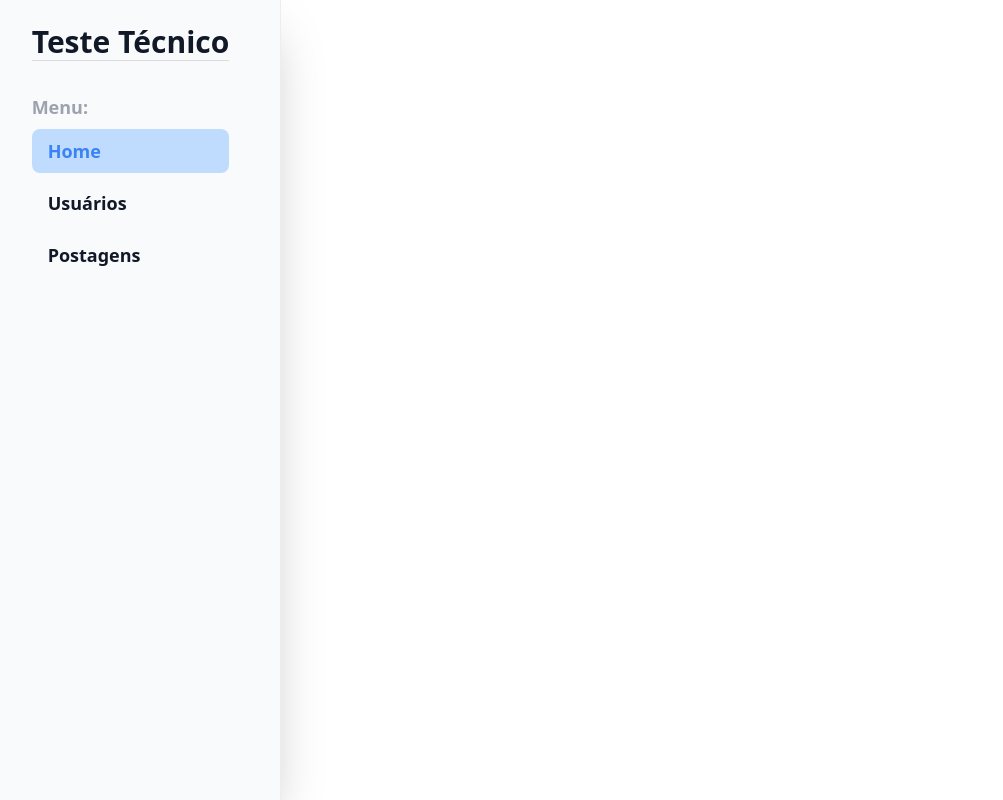
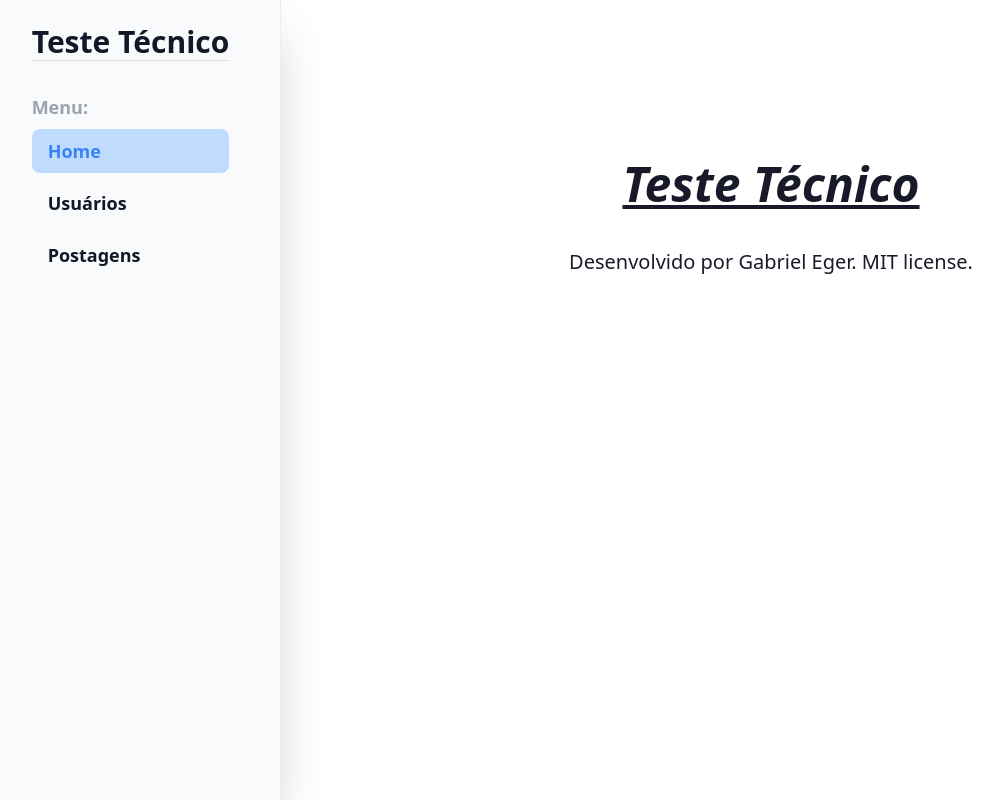
Before and after one commit to GabrielEger2/angular-technical-challange, an Angular app in the folder client/: page / in a window 1280 px wide. Shown: the whole page, without its empty margins (19-1022 px from the left). Built offline with nearby package versions, Linux system fonts and the light colour scheme.

Commit message:
feat: "Added simple home page"
Created a basic homepage to provide clearer context.

```diff
--- a/client/src/app/app-routing.module.ts
+++ b/client/src/app/app-routing.module.ts
@@ -2,8 +2,10 @@ import { NgModule } from '@angular/core';
 import { RouterModule, Routes } from '@angular/router';
 
 import { UsersComponent } from 'src/pages/users/users.component';
+import { HomeComponent } from 'src/pages/home/home.component';
 
 const routes: Routes = [
+  { path: '', component: HomeComponent },
   { path: 'users', component: UsersComponent },
 ];
 
--- a/client/src/app/app.module.ts
+++ b/client/src/app/app.module.ts
@@ -7,6 +7,7 @@ import { FormsModule } from '@angular/forms';
 import { AppRoutingModule } from './app-routing.module';
 import { AppComponent } from './app.component';
 import { MenuComponent } from 'src/components/menu/menu.component';
+import { HomeComponent } from 'src/pages/home/home.component';
 import { FontAwesomeModule } from '@fortawesome/angular-fontawesome';
 
 import { UsersService } from 'src/pages/users/users.service';
@@ -15,6 +16,7 @@ import { UsersService } from 'src/pages/users/users.service';
   declarations: [
     AppComponent,
     MenuComponent,
+    HomeComponent,
     UsersComponent
   ],
   imports: [
--- /dev/null
+++ b/client/src/pages/home/home.component.html
@@ -0,0 +1,8 @@
+<div class="xl:pl-[300px] pt-40 flex flex-col justify-center">
+    <h1 class="text-center text-5xl underline italic font-semibold">
+        Teste Técnico
+    </h1>
+    <p class="pt-10 text-xl text-center">
+        Desenvolvido por Gabriel Eger. MIT license.
+    </p>
+</div>
```
Also changed, not shown: client/src/pages/home/home.component.ts (added, +9 -0 lines).
